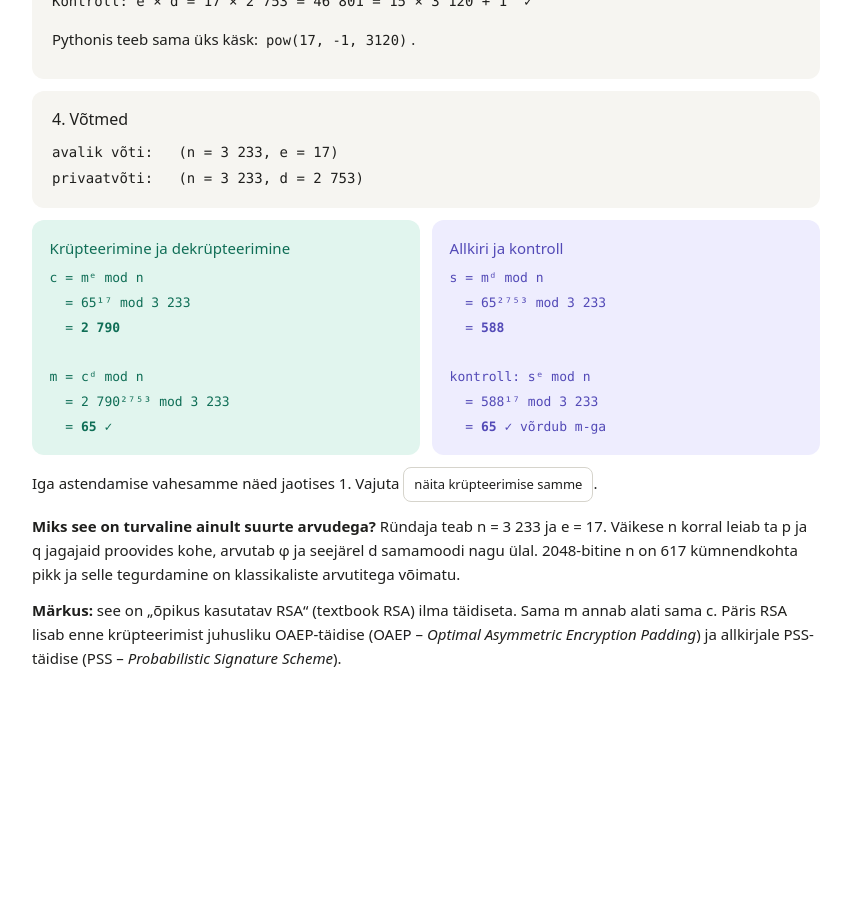
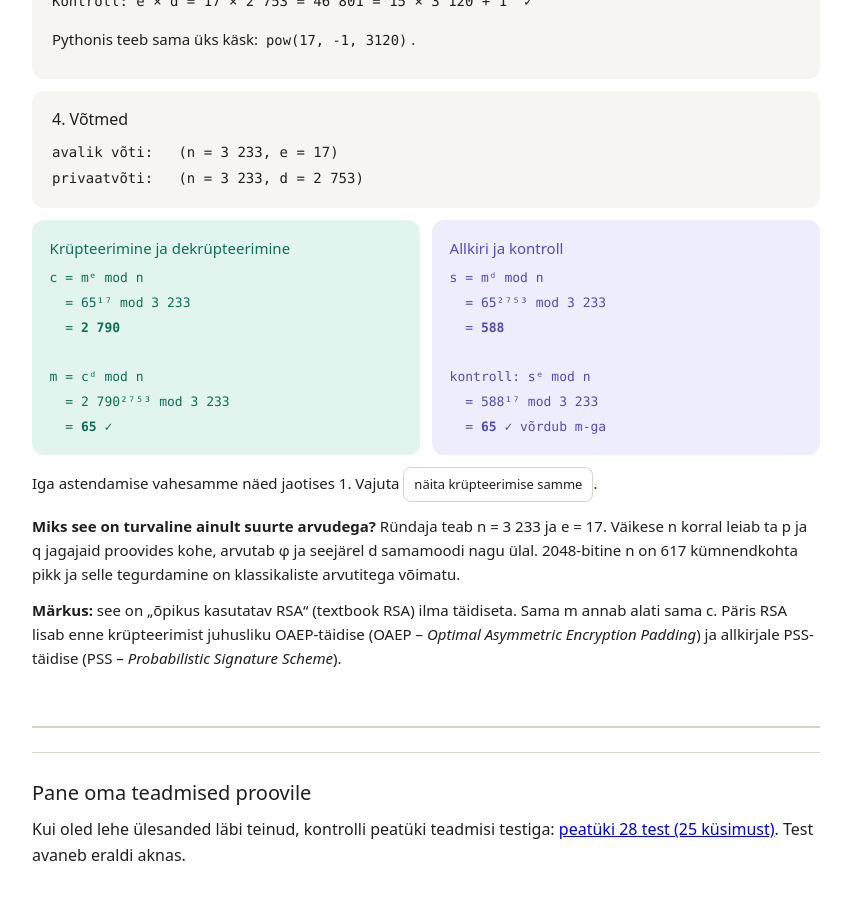
Before and after one commit to valdonolvak/Operatsioonis-steemi-ja-k-berturbe-alused, a Jekyll site: the page interaktiivne/28-arvutused.html, which Jekyll copies as it is, in a window 1280 px wide and 900 px high, scrolled down 3156 px. Shown: the whole window, without its empty margins (214-1065 px from the left). Built offline with Jekyll 4.4.1, drawn with Linux system fonts in a browser that asks for light colours; before the commit the page ends 3858 px from its top, so only the background shows below that.

Commit message:
28-arvutused: lisa testi plokk „Pane oma teadmised proovile“
Co-Authored-By: Claude Opus 5.5 <noreply@anthropic.com>
Claude-Session: https://claude.ai/code/session_01JGgdcJ4nCuRTw2Mm89BtPT

```diff
--- a/interaktiivne/28-arvutused.html
+++ b/interaktiivne/28-arvutused.html
@@ -105,6 +105,8 @@ tr.use td{font-weight:500}
 <div class="err" id="rerr"></div>
 <div id="rout"></div>
 
+<hr style="border:0;border-top:2px solid var(--border,#d6d4cc);margin:3.5rem 0 0">
+<div class="teadmiste-kontroll" id="teadmiste-kontroll" style="margin:1.5rem 0 1rem"><h2 style="margin-top:0">Pane oma teadmised proovile</h2><p>Kui oled lehe ülesanded läbi teinud, kontrolli peatüki teadmisi testiga: <a href="28-test.html" target="_blank" rel="noopener" onclick="window.open(this.href,'_blank','popup=yes,width=1100,height=850');return false">peatüki 28 test (25 küsimust)</a>. Test avaneb eraldi aknas.</p></div>
 <script>
 const $=id=>document.getElementById(id);
 const g3=b=>{const s=b.toString();const neg=s[0]==='-';const t=(neg?s.slice(1):s).replace(/\B(?=(\d{3})+(?!\d))/g,' ');return (neg?'−':'')+t};
```
